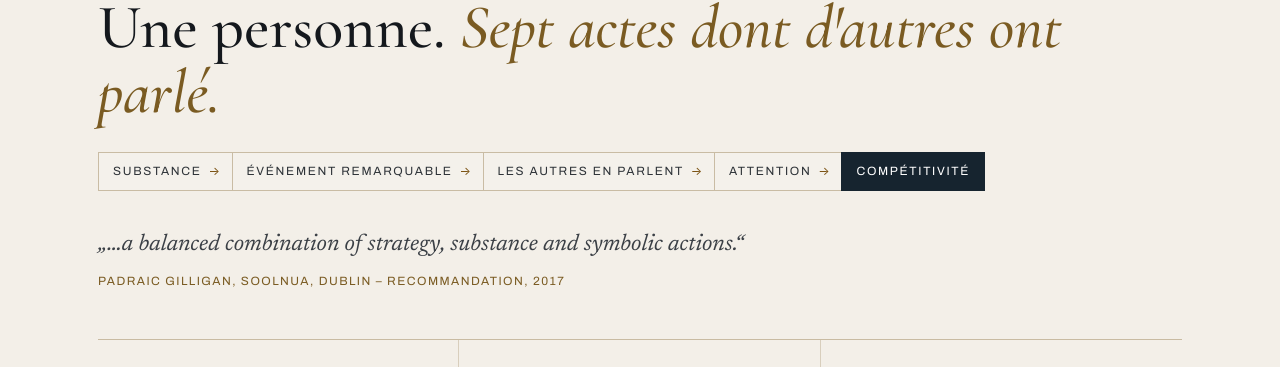
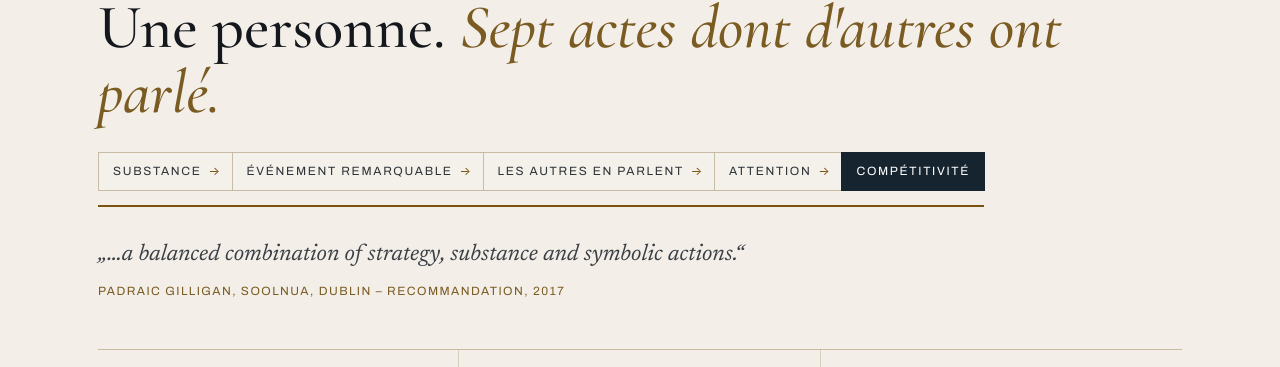
Before and after one commit to martinhorvathbc/brandconsulting-web, a plain HTML site: page fr/index.html in a window 1280 px wide. Shown: the part 2044-2411 px from the top of the page. Drawn offline with Linux system fonts and the light colour scheme.

Commit message:
Animácia reťaze: zlatá čiara a rozsvietenie konkurencieschopnosti
Co-Authored-By: Claude Opus 5.5 <noreply@anthropic.com>

```diff
--- a/fr/index.html
+++ b/fr/index.html
@@ -1245,6 +1245,13 @@ nav.nav a:hover,nav.nav a:focus-visible{color:var(--ivory);}
 @media (min-width:900px){.ciny .tv-grid .tv-card:nth-child(7){display:grid;grid-template-columns:minmax(0,5fr) minmax(0,7fr);column-gap:40px;align-content:start;}
 .ciny .tv-grid .tv-card:nth-child(7)>*{grid-column:2;}
 .ciny .tv-grid .tv-card:nth-child(7)>figure{grid-column:1;grid-row:1 / span 6;max-width:none;}}
+/* RETAZ animácia (26. 10. 2026 večer) – zlatá čiara prebehne reťazou, posledný článok sa rozsvieti */
+.retaz{position:relative;padding-bottom:10px;width:fit-content;max-width:100%;}
+.retaz::after{content:"";position:absolute;left:0;bottom:0;height:2px;width:0;background:var(--ochre);transition:width 1.6s cubic-bezier(.6,.05,.3,1) .3s;}
+.reveal.in .retaz::after{width:100%;}
+.reveal.in .retaz li:last-child{animation:retazSvit 1.2s ease 1.9s both;}
+@keyframes retazSvit{0%{box-shadow:0 0 0 0 rgba(200,165,100,.0)}40%{box-shadow:0 0 0 6px rgba(200,165,100,.35)}100%{box-shadow:0 0 0 0 rgba(200,165,100,0)}}
+@media (prefers-reduced-motion:reduce){.retaz::after{transition:none;width:100%;}.reveal.in .retaz li:last-child{animation:none;}}
 /* DOKAZY – pás činov v hero (26. 10. 2026) */
 .dokazy{position:relative;z-index:2;display:grid;grid-template-columns:repeat(4,1fr);gap:10px;max-width:760px;margin:26px 0 30px;}
 .dokaz{position:relative;display:block;aspect-ratio:4/3;overflow:hidden;border:1px solid rgba(200,165,100,.35);text-decoration:none;background:#14181D;}
```
Also changed, not shown: en/index.html (+7 -0 lines), index.html (+7 -0 lines).
